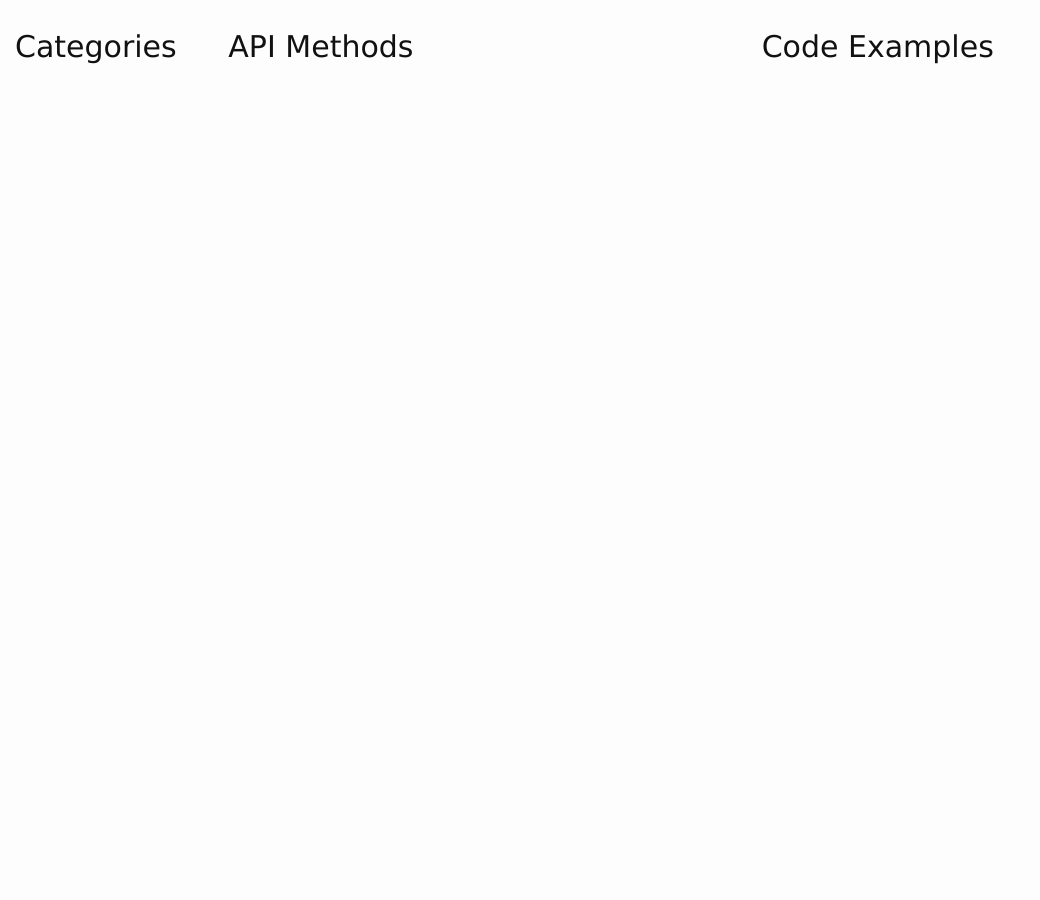
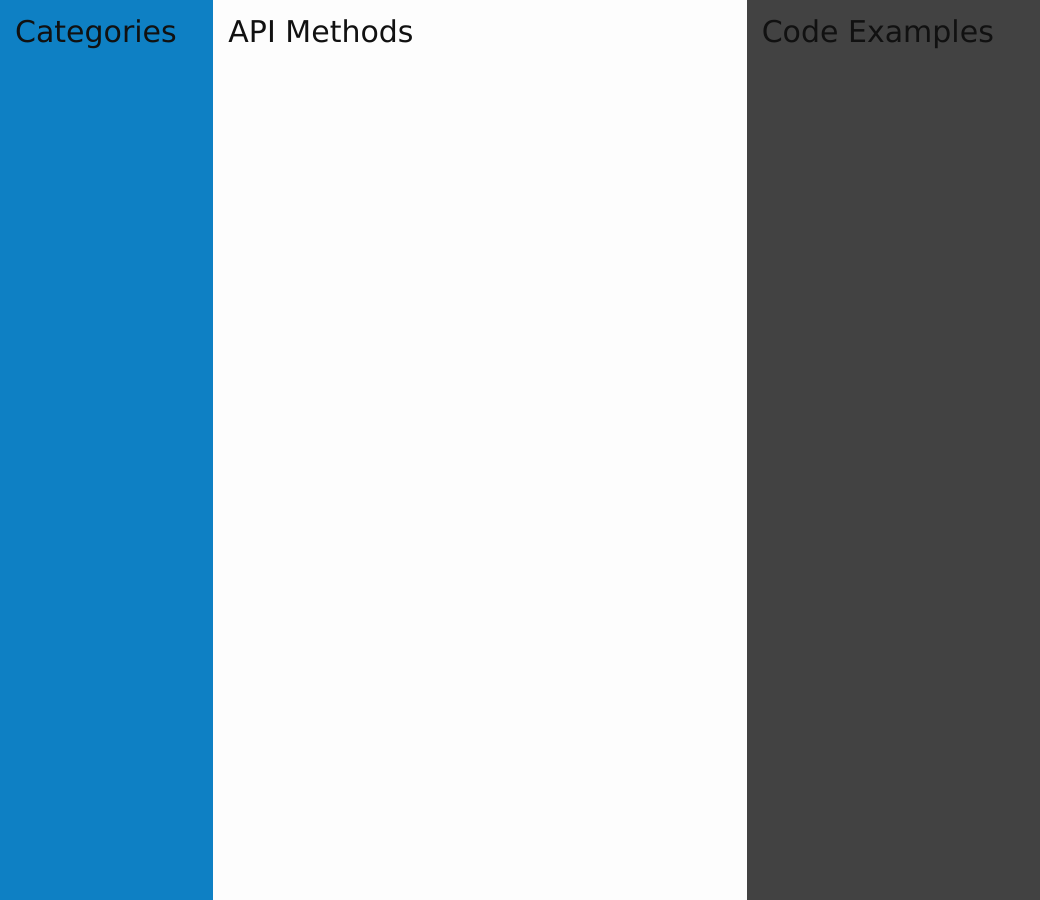
Before and after one commit to EChesters/API-Documentation-Template, a Jekyll site: the page built from index.html, in a window 1280 px wide. Shown: the whole page, without its empty margins (0-1040 px from the left). Built offline with Jekyll 4.4.1, drawn with Linux system fonts in a browser that asks for light colours; nearby versions of some CDN libraries.

Commit message:
Defined sections

```diff
--- a/_layouts/default.html
+++ b/_layouts/default.html
@@ -5,7 +5,7 @@
 
   <body>
 
-    <div class="page-content">
+    <div>
         {{ content }}
     </div>
 
--- /dev/null
+++ b/_sass/_api.scss
@@ -0,0 +1,3 @@
+#api {
+
+}
--- a/_sass/_categories.scss
+++ b/_sass/_categories.scss
@@ -1,3 +1,5 @@
 #categories {
-
+	background-color: $brand-color;
+	height: 100vh;
+	overflow: scroll;
 }
--- /dev/null
+++ b/_sass/_code.scss
@@ -0,0 +1,3 @@
+#code {
+	background-color: $grey-color-dark
+}
--- /dev/null
+++ b/_sass/_section.scss
@@ -0,0 +1,8 @@
+.section {
+	height: 100vh;
+	overflow: scroll;
+}
+
+h2 {
+	margin-top: 15px;
+}
--- a/css/main.scss
+++ b/css/main.scss
@@ -16,7 +16,9 @@ $spacing-unit:     30px;
 
 $text-color:       #111;
 $background-color: #fdfdfd;
-$brand-color:      #2a7ae2;
+$brand-color:      #0e80c4;
+$brand-secondary:  #fff;
+
 
 $grey-color:       #828282;
 $grey-color-light: lighten($grey-color, 40%);
@@ -50,5 +52,8 @@ $on-laptop:        800px;
         "base",
         "layout",
         "syntax-highlighting",
-        "categories"
+        "section",
+        "categories",
+        "api",
+        "code"
 ;
--- a/index.html
+++ b/index.html
@@ -3,15 +3,15 @@ layout: default
 ---
 <div class="container-fluid">
   <div class="row">
-    <div id="categories" class="col-xs-1 col-md-2">
+    <div id="categories" class="col-xs-1 col-md-2 section">
       <h2>Categories</h2>
     </div>
 
-    <div id="api" class="col-xs-1 col-md-5">
+    <div id="api" class="col-xs-1 col-md-5 section">
       <h2>API Methods</h2>
     </div>
 
-    <div id="code" class="col-xs-1 col-md-5">
+    <div id="code" class="col-xs-1 col-md-5 section">
       <h2>Code Examples</h2>
     </div>
   </div>
```
